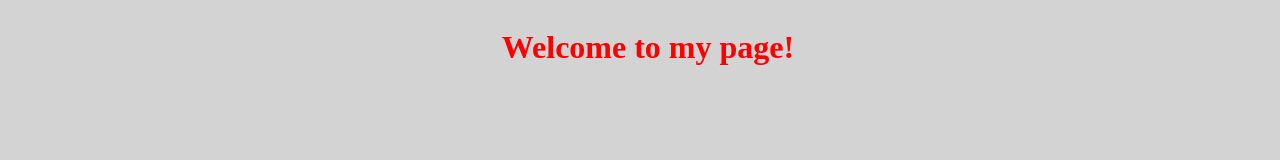
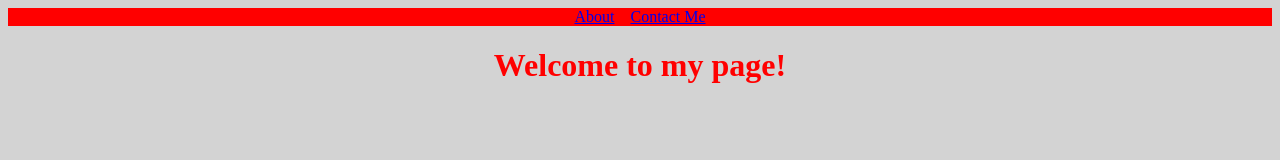
Before and after one commit to BlueVelocity/basic-informational-site, a website: page src/index.html in a window 1280 px wide. Drawn offline with Linux system fonts and the light colour scheme.

Commit message:
Add headers

```diff
--- a/server.js
+++ b/server.js
@@ -12,6 +12,10 @@ const server = new http.createServer((req, res) => {
 
   switch (q.pathname.slice(1)) {
     case "": {
+      html = fs.readFileSync("./src/index.html");
+      break
+    };
+    case "homepage": {
       html = fs.readFileSync("./src/index.html");
       break
     };
--- a/src/index.html
+++ b/src/index.html
@@ -10,17 +10,30 @@
       width: 100vw;
     }
     body {
-      width: 100%;
+      width: 100;
       display: flex;
+      flex-direction: column;
+    }
+    header {
+      display: flex;
+      justify-content: center;
+      align-items: center;
+      text-align:center;
+      gap: 1rem;
+      background-color: red;
     }
     h1 {
       flex: 1;
       color: red;
       text-align: center;
     }
+    a {
+      text-align: center;
+    }
   </style>
 </head>
 <body>
+  <header><a href="about">About</a><a href="contact-me">Contact Me</a></header>
   <h1>Welcome to my page!</h1>
 </body>
 </html>
```
Also changed, not shown: src/404.html (+5 -0 lines), src/about.html (+12 -0 lines), src/contact-me.html (+12 -0 lines).
